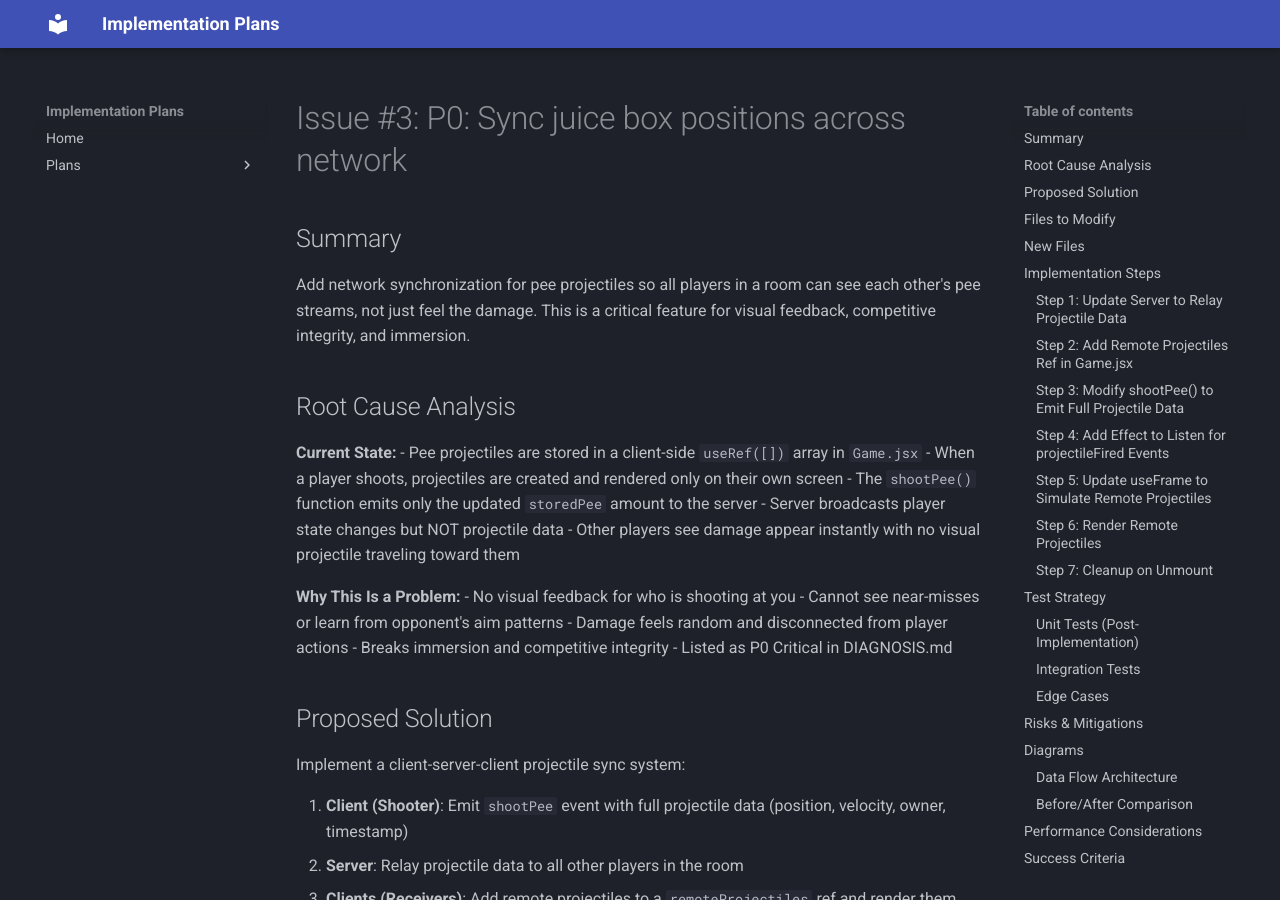
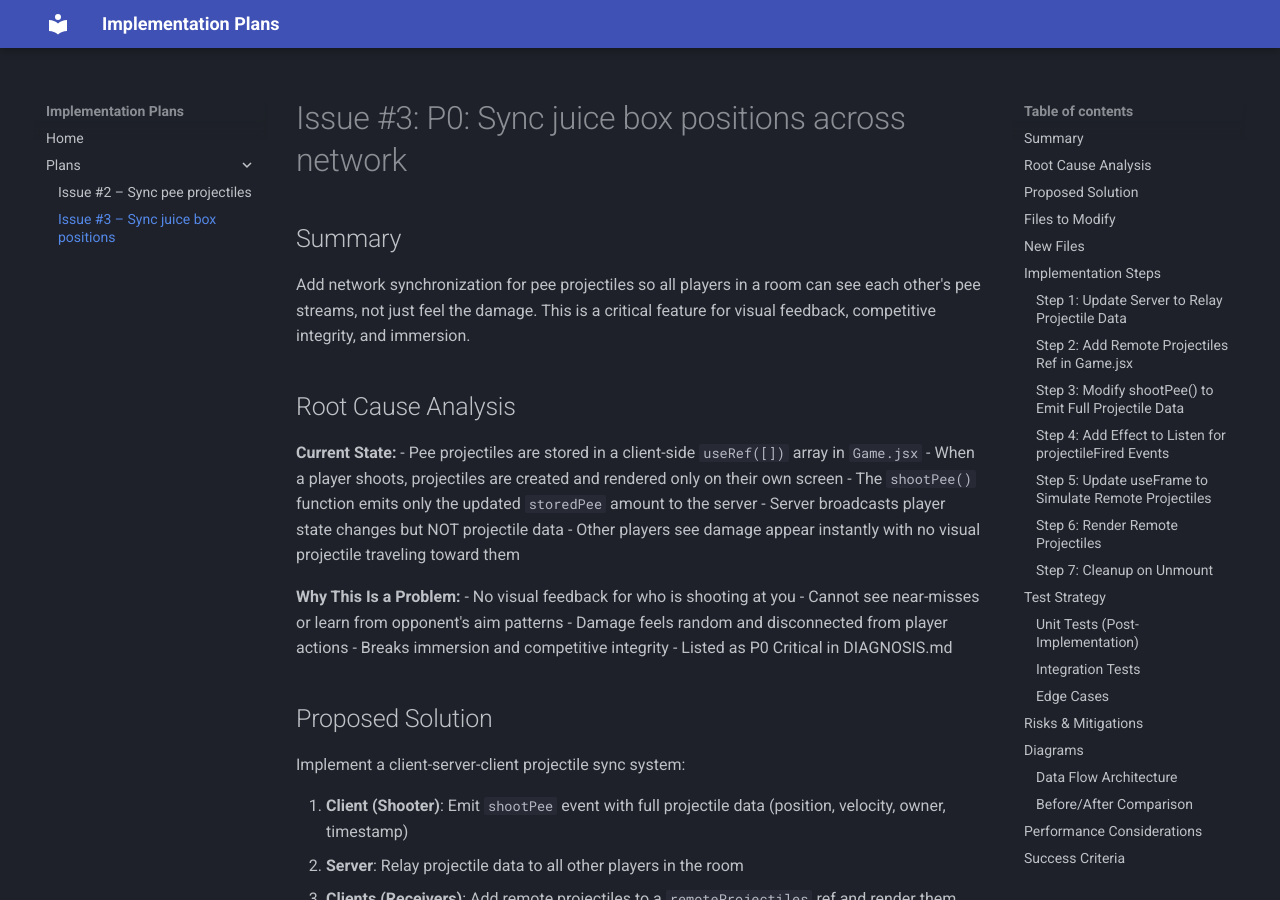
Before and after one commit to unclevarda/peepee-shooter-plans, an MkDocs documentation site: the page built from docs/plans/issue-3-plan.md, in a window 1280 px wide and 900 px high. Built offline with MkDocs 1.6.1 and Material for MkDocs 9.7.7, drawn with Linux system fonts in a browser that asks for light colours.

Commit message:
docs: Add issue #3 plan to navigation

```diff
--- a/mkdocs.yml
+++ b/mkdocs.yml
@@ -11,3 +11,4 @@ nav:
   - Home: index.md
   - Plans:
     - "Issue #2 – Sync pee projectiles": "plans/issue-2-plan.md"
+    - "Issue #3 – Sync juice box positions": "plans/issue-3-plan.md"
```
